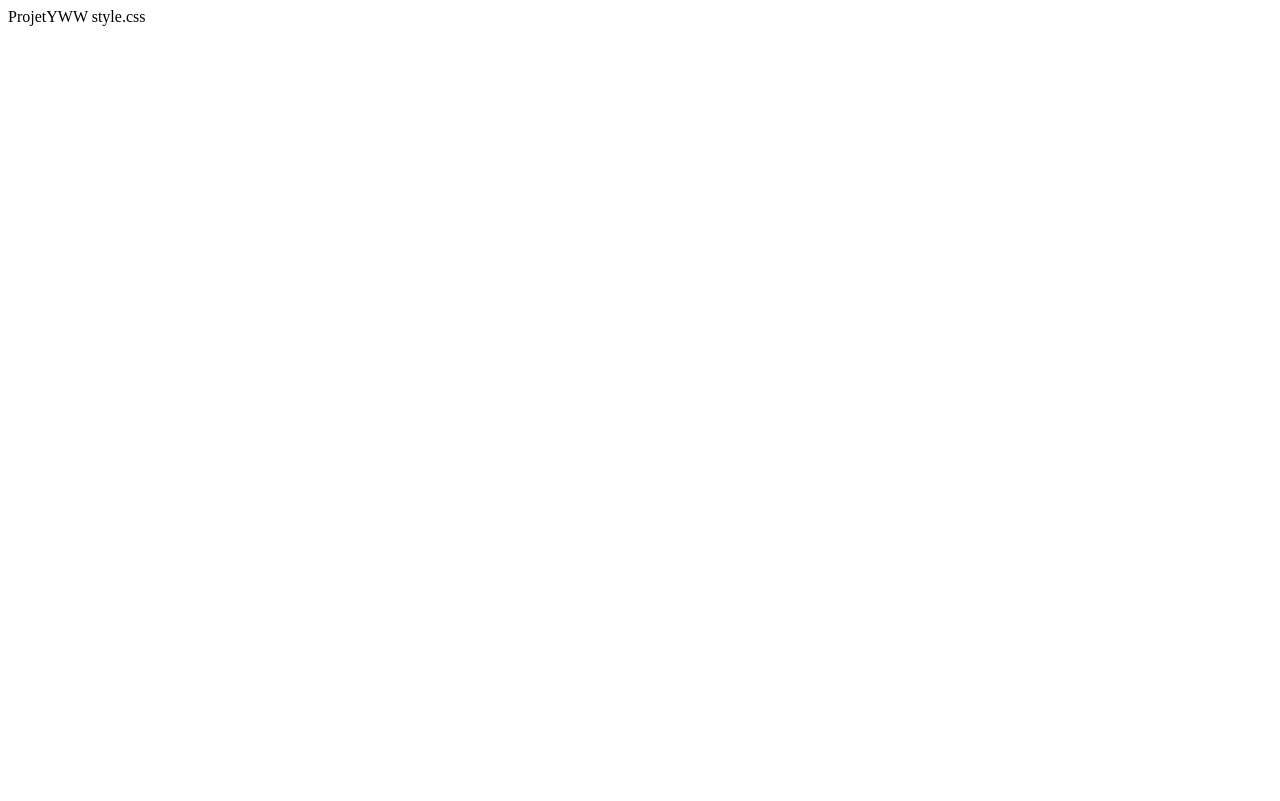
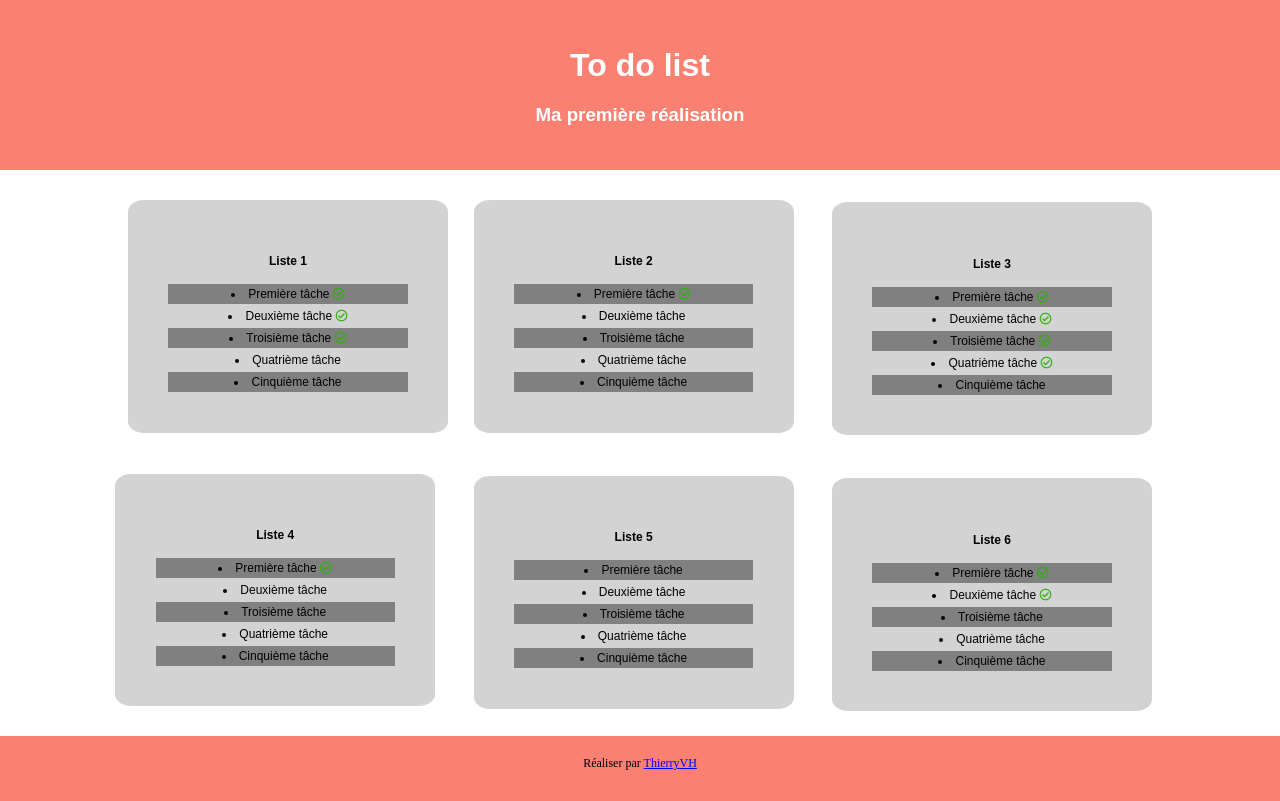
Before and after one commit to ArnaudCartailler/ArnaudCartailler.github.io, a plain HTML site: page index.html in a window 1280 px wide. Drawn offline with Linux system fonts and the light colour scheme.

Commit message:
Update index.html

```diff
--- a/index.html
+++ b/index.html
@@ -1 +1,111 @@
-ProjetYWW style.css
+<!doctype html>
+<html lang="fr">
+<head>
+  <meta charset="utf-8">
+  <title>Ma première réalisation</title>
+  <link rel="stylesheet" href="style.css"><link rel="stylesheet" href="https://use.fontawesome.com/releases/v5.0.13/css/all.css" integrity="sha384-DNOHZ68U8hZfKXOrtjWvjxusGo9WQnrNx2sqG0tfsghAvtVlRW3tvkXWZh58N9jp" crossorigin="anonymous">
+</head>
+<body>
+
+<div class ="top">
+  <h1>To do list</h1>
+  <h3>Ma première réalisation</h3>
+</div>
+
+<div class="All">
+<table  class ="liste1">
+<thead>
+  <tr>
+    <th>Liste 1</th>
+  </tr>
+</thead>
+<ul>
+<tr class="couleur"><td><li>Première tâche  <i class="far fa-check-circle"></i></li></tr></td>
+<tr><td><li>Deuxième tâche  <i class="far fa-check-circle"></i></li></tr></td>
+<tr class="couleur"><td><li>Troisième tâche  <i class="far fa-check-circle"></i></li></tr></td>
+<tr><td><li>Quatrième tâche</li></tr></td>
+<tr class="couleur"><td><li>Cinquième tâche</li></tr></td>
+</ul>
+</table>
+
+<table class ="liste2">
+  <thead>
+    <tr>
+      <th>Liste 2</th>
+    </tr>
+  </thead>
+  <ul>
+    <tr class="couleur"><td><li>Première tâche  <i class="far fa-check-circle"></i></i></li></tr></td>
+    <tr><td><li>Deuxième tâche</li></tr></td>
+    <tr class ="couleur"><td><li>Troisième tâche</li></tr></td>
+    <tr><td><li>Quatrième tâche</li></tr></td>
+    <tr class ="couleur"><td><li>Cinquième tâche</li></tr></td>
+  </ul>
+</table>
+
+<table class ="liste3">
+  <thead>
+    <tr>
+      <th>Liste 3</th>
+    </tr>
+  </thead>
+  <ul>
+    <tr class ="couleur"><td><li>Première tâche  <i class="far fa-check-circle"></i></li></tr></td>
+    <tr><td><li>Deuxième tâche  <i class="far fa-check-circle"></i></li></tr></td>
+    <tr class ="couleur"><td><li>Troisième tâche  <i class="far fa-check-circle"></i></li></tr></td>
+    <tr><td><li>Quatrième tâche  <i class="far fa-check-circle"></i></li></tr></td>
+    <tr class ="couleur"><td><li>Cinquième tâche</li></tr></td>
+  </ul>
+</table>
+
+<table class ="liste4">
+  <thead>
+    <tr>
+      <th>Liste 4</th>
+    </tr>
+  </thead>
+  <ul>
+    <tr class ="couleur"><td><li>Première tâche  <i class="far fa-check-circle"></i></li></tr></td>
+    <tr><td><li>Deuxième tâche</li></tr></td>
+    <tr class ="couleur"><td><li>Troisième tâche</li></tr></td>
+    <tr><td><li>Quatrième tâche</li></tr></td>
+    <tr class ="couleur"><td><li>Cinquième tâche</li></tr></td>
+  </ul>
+</table>
+
+<table class ="liste5">
+  <thead>
+    <tr>
+      <th>Liste 5</th>
+    </tr>
+  </thead>
+  <ul>
+    <tr class ="couleur"><td><li>Première tâche</li></tr></td>
+    <tr><td><li>Deuxième tâche</li></tr></td>
+    <tr class ="couleur"><td><li>Troisième tâche</li></tr></td>
+    <tr><td><li>Quatrième tâche</li></tr></td>
+    <tr class ="couleur"><td><li>Cinquième tâche</li></tr></td>
+  </ul>
+</table>
+
+<table class ="liste6">
+  <thead>
+    <tr>
+      <th>Liste 6</th>
+    </tr>
+  </thead>
+  <ul>
+    <tr class ="couleur"><td><li>Première tâche  <i class="far fa-check-circle"></i></li></tr></td>
+    <tr><td><li>Deuxième tâche  <i class="far fa-check-circle"></i></li></tr></td>
+    <tr class ="couleur"><td><li>Troisième tâche</li></tr></td>
+    <tr><td><li>Quatrième tâche</li></tr></td>
+    <tr class ="couleur"><td><li>Cinquième tâche</li></tr></td>
+  </ul>
+</table>
+</div>
+
+<div class="bas">
+  <p> Réaliser par <span>ThierryVH</span></p>
+</div>
+</body>
+</html>
```
